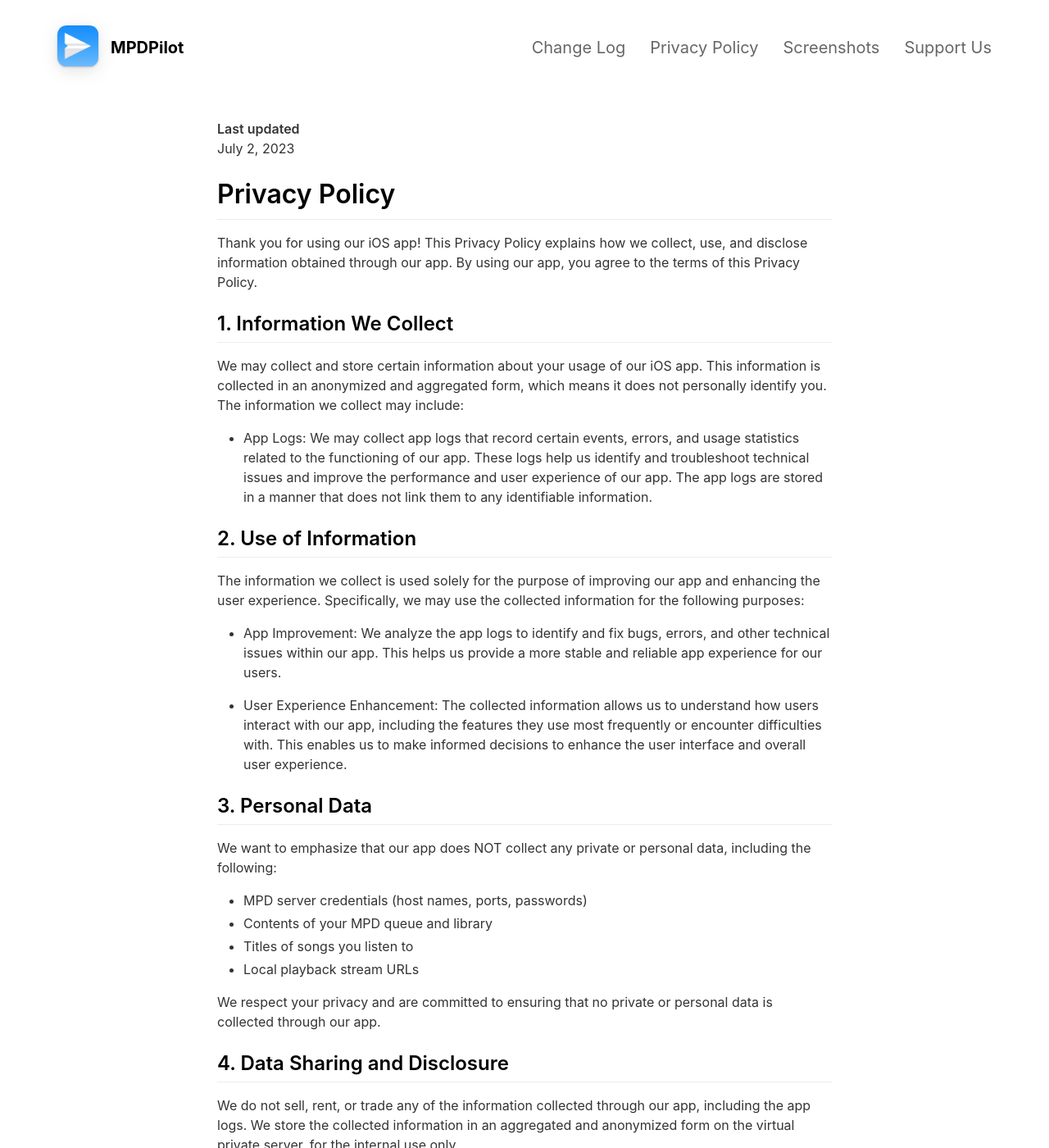
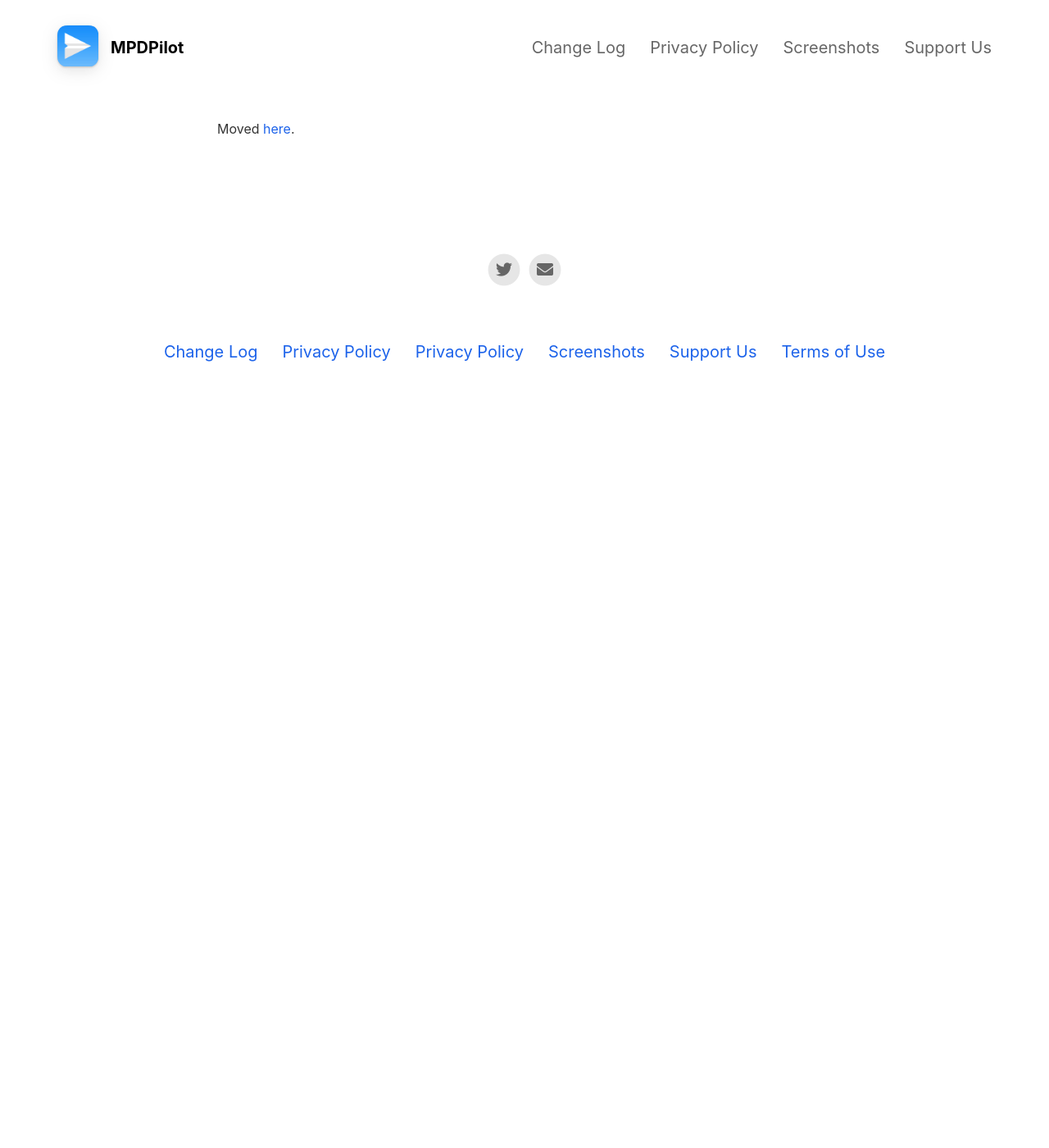
Before and after one commit to MPDPilot/MPDPilot-website, a Jekyll site: the page built from _pages/privacypolicy.md, in a window 1280 px wide and 1400 px high. Shown: the whole window at 82% size. Built offline with Jekyll 4.4.1, drawn with Linux system fonts in a browser that asks for light colours; nearby versions of some CDN libraries; comment, search, counter and statistics services are not loaded; some of the changed text lies outside the part shown.

Commit message:
Terms of use (#27)
* Add Terms of Use

* Move privacy policy

```diff
--- a/_pages/privacypolicy.md
+++ b/_pages/privacypolicy.md
@@ -1,59 +1,7 @@
 ---
 layout: page
 title: Privacy Policy
-include_in_header: true
+include_in_header: false
 ---
 
-**Last updated**
-July 2, 2023
-
-# Privacy Policy
-
-Thank you for using our iOS app! This Privacy Policy explains how we collect, use, and disclose information obtained through our app. By using our app, you agree to the terms of this Privacy Policy.
-
-## 1. Information We Collect
-
-We may collect and store certain information about your usage of our iOS app. This information is collected in an anonymized and aggregated form, which means it does not personally identify you. The information we collect may include:
-
-- App Logs: We may collect app logs that record certain events, errors, and usage statistics related to the functioning of our app. These logs help us identify and troubleshoot technical issues and improve the performance and user experience of our app. The app logs are stored in a manner that does not link them to any identifiable information.
-
-## 2. Use of Information
-
-The information we collect is used solely for the purpose of improving our app and enhancing the user experience. Specifically, we may use the collected information for the following purposes:
-
-- App Improvement: We analyze the app logs to identify and fix bugs, errors, and other technical issues within our app. This helps us provide a more stable and reliable app experience for our users.
-
-- User Experience Enhancement: The collected information allows us to understand how users interact with our app, including the features they use most frequently or encounter difficulties with. This enables us to make informed decisions to enhance the user interface and overall user experience.
-
-## 3. Personal Data
-
-We want to emphasize that our app does NOT collect any private or personal data, including the following:
-
-- MPD server credentials (host names, ports, passwords)
-- Contents of your MPD queue and library
-- Titles of songs you listen to
-- Local playback stream URLs
-
-We respect your privacy and are committed to ensuring that no private or personal data is collected through our app.
-
-## 4. Data Sharing and Disclosure
-
-We do not sell, rent, or trade any of the information collected through our app, including the app logs. We store the collected information in an aggregated and anonymized form on the virtual private server, for the internal use only.
-
-## 5. Data Retention
-
-We retain the collected information, including the app logs, for as long as necessary to fulfill the purposes outlined in this Privacy Policy. Once the information is no longer required, we will securely delete it.
-
-## 6. Security
-
-We take reasonable measures to protect the collected information from unauthorized access, disclosure, alteration, or destruction. However, please be aware that no security measures are foolproof, and we cannot guarantee the absolute security of the information we collect.
-
-## 7. Changes to this Privacy Policy
-
-We reserve the right to update or modify this Privacy Policy at any time. Any changes to this policy will be effective immediately upon posting the updated Privacy Policy in our app. Please review this Privacy Policy periodically for any updates.
-
-## Contact Us
-
-If you have any questions, concerns, or requests regarding this Privacy Policy or the information we collect, please contact us at [support@mpdpilot.app](mailto:support@mpdpilot.app).
-
-By continuing to use our iOS app, you acknowledge that you have read and understood this Privacy Policy and consent to the collection, use, and disclosure of your information as described herein.
+Moved [here](/privacy).
```
Also changed, not shown: _pages/privacy.md (added, +59 -0 lines), _pages/terms-of-use.md (added, +57 -0 lines).
